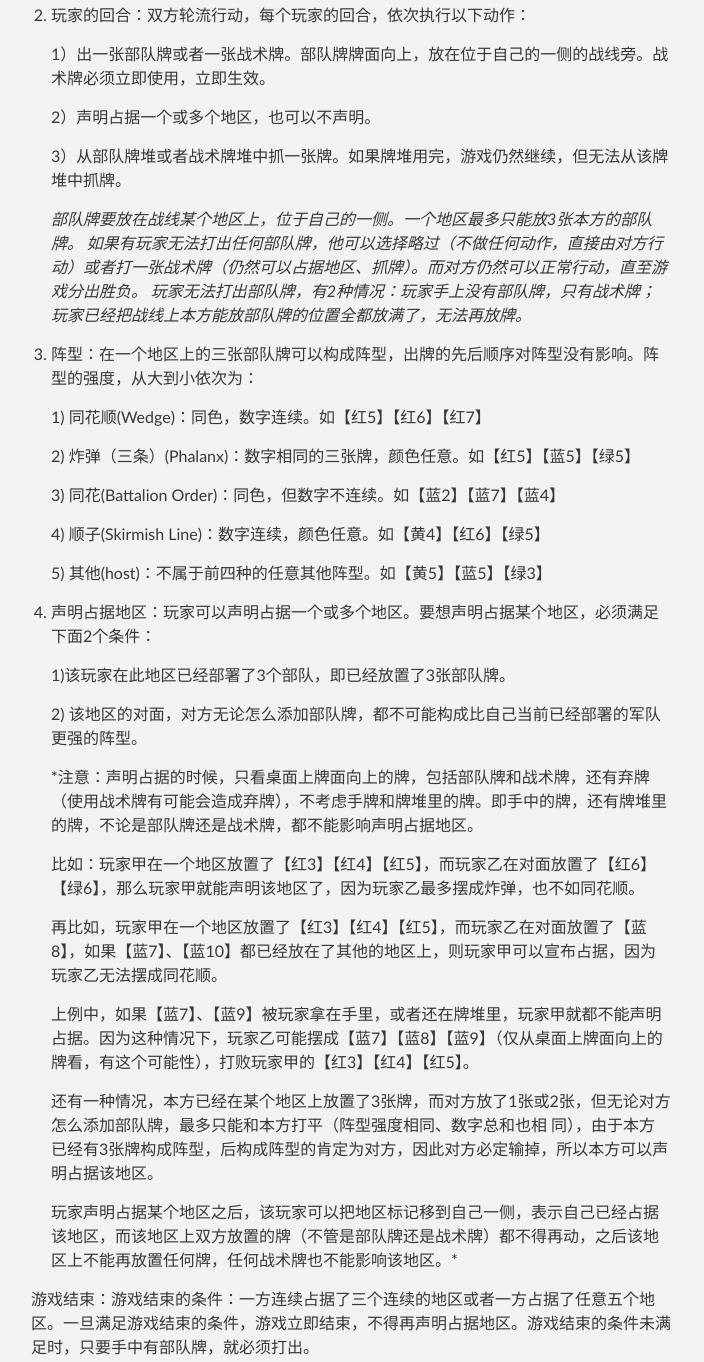
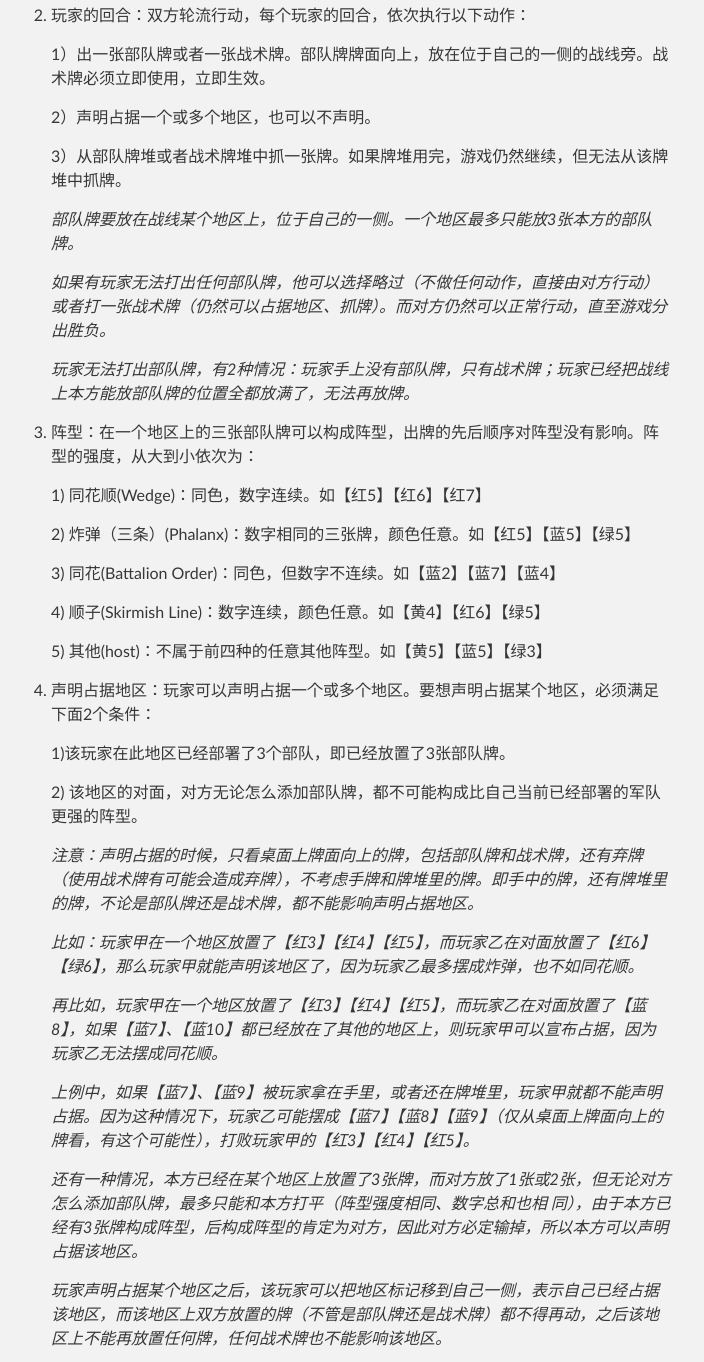
Before and after one commit to RomanYu/BattleLine-AI, a plain HTML site: page index.html in a window 1280 px wide. Shown: the part 1249-2611 px from the top of the page, without its empty margins (289-993 px from the left). Drawn offline with Linux system fonts and the light colour scheme.

```diff
--- a/index.html
+++ b/index.html
@@ -70,9 +70,11 @@
 
 <p>3）从部队牌堆或者战术牌堆中抓一张牌。如果牌堆用完，游戏仍然继续，但无法从该牌堆中抓牌。</p>
 
-<p><em>部队牌要放在战线某个地区上，位于自己的一侧。一个地区最多只能放3张本方的部队牌。
-如果有玩家无法打出任何部队牌，他可以选择略过（不做任何动作，直接由对方行动）或者打一张战术牌（仍然可以占据地区、抓牌）。而对方仍然可以正常行动，直至游戏分出胜负。
-玩家无法打出部队牌，有2种情况：玩家手上没有部队牌，只有战术牌；玩家已经把战线上本方能放部队牌的位置全都放满了，无法再放牌。</em></p>
+<p><em>部队牌要放在战线某个地区上，位于自己的一侧。一个地区最多只能放3张本方的部队牌。</em></p>
+
+<p><em>如果有玩家无法打出任何部队牌，他可以选择略过（不做任何动作，直接由对方行动）或者打一张战术牌（仍然可以占据地区、抓牌）。而对方仍然可以正常行动，直至游戏分出胜负。</em></p>
+
+<p><em>玩家无法打出部队牌，有2种情况：玩家手上没有部队牌，只有战术牌；玩家已经把战线上本方能放部队牌的位置全都放满了，无法再放牌。</em></p>
 </li>
 <li>
 <p>阵型：在一个地区上的三张部队牌可以构成阵型，出牌的先后顺序对阵型没有影响。阵型的强度，从大到小依次为：</p>
@@ -94,17 +96,17 @@
 
 <p>2) 该地区的对面，对方无论怎么添加部队牌，都不可能构成比自己当前已经部署的军队更强的阵型。</p>
 
-<p>*注意：声明占据的时候，只看桌面上牌面向上的牌，包括部队牌和战术牌，还有弃牌（使用战术牌有可能会造成弃牌），不考虑手牌和牌堆里的牌。即手中的牌，还有牌堆里的牌，不论是部队牌还是战术牌，都不能影响声明占据地区。</p>
+<p><em>注意：声明占据的时候，只看桌面上牌面向上的牌，包括部队牌和战术牌，还有弃牌（使用战术牌有可能会造成弃牌），不考虑手牌和牌堆里的牌。即手中的牌，还有牌堆里的牌，不论是部队牌还是战术牌，都不能影响声明占据地区。</em></p>
 
-<p>比如：玩家甲在一个地区放置了【红3】【红4】【红5】，而玩家乙在对面放置了【红6】【绿6】，那么玩家甲就能声明该地区了，因为玩家乙最多摆成炸弹，也不如同花顺。</p>
+<p><em>比如：玩家甲在一个地区放置了【红3】【红4】【红5】，而玩家乙在对面放置了【红6】【绿6】，那么玩家甲就能声明该地区了，因为玩家乙最多摆成炸弹，也不如同花顺。</em></p>
 
-<p>再比如，玩家甲在一个地区放置了【红3】【红4】【红5】，而玩家乙在对面放置了【蓝8】，如果【蓝7】、【蓝10】都已经放在了其他的地区上，则玩家甲可以宣布占据，因为玩家乙无法摆成同花顺。</p>
+<p><em>再比如，玩家甲在一个地区放置了【红3】【红4】【红5】，而玩家乙在对面放置了【蓝8】，如果【蓝7】、【蓝10】都已经放在了其他的地区上，则玩家甲可以宣布占据，因为玩家乙无法摆成同花顺。</em></p>
 
-<p>上例中，如果【蓝7】、【蓝9】被玩家拿在手里，或者还在牌堆里，玩家甲就都不能声明占据。因为这种情况下，玩家乙可能摆成【蓝7】【蓝8】【蓝9】（仅从桌面上牌面向上的牌看，有这个可能性），打败玩家甲的【红3】【红4】【红5】。</p>
+<p><em>上例中，如果【蓝7】、【蓝9】被玩家拿在手里，或者还在牌堆里，玩家甲就都不能声明占据。因为这种情况下，玩家乙可能摆成【蓝7】【蓝8】【蓝9】（仅从桌面上牌面向上的牌看，有这个可能性），打败玩家甲的【红3】【红4】【红5】。</em></p>
 
-<p>还有一种情况，本方已经在某个地区上放置了3张牌，而对方放了1张或2张，但无论对方怎么添加部队牌，最多只能和本方打平（阵型强度相同、数字总和也相 同），由于本方已经有3张牌构成阵型，后构成阵型的肯定为对方，因此对方必定输掉，所以本方可以声明占据该地区。</p>
+<p><em>还有一种情况，本方已经在某个地区上放置了3张牌，而对方放了1张或2张，但无论对方怎么添加部队牌，最多只能和本方打平（阵型强度相同、数字总和也相 同），由于本方已经有3张牌构成阵型，后构成阵型的肯定为对方，因此对方必定输掉，所以本方可以声明占据该地区。</em></p>
 
-<p>玩家声明占据某个地区之后，该玩家可以把地区标记移到自己一侧，表示自己已经占据该地区，而该地区上双方放置的牌（不管是部队牌还是战术牌）都不得再动，之后该地区上不能再放置任何牌，任何战术牌也不能影响该地区。*</p>
+<p><em>玩家声明占据某个地区之后，该玩家可以把地区标记移到自己一侧，表示自己已经占据该地区，而该地区上双方放置的牌（不管是部队牌还是战术牌）都不得再动，之后该地区上不能再放置任何牌，任何战术牌也不能影响该地区。</em></p>
 </li>
 </ol>
 
```
Also changed, not shown: params.json (+1 -1 lines).
